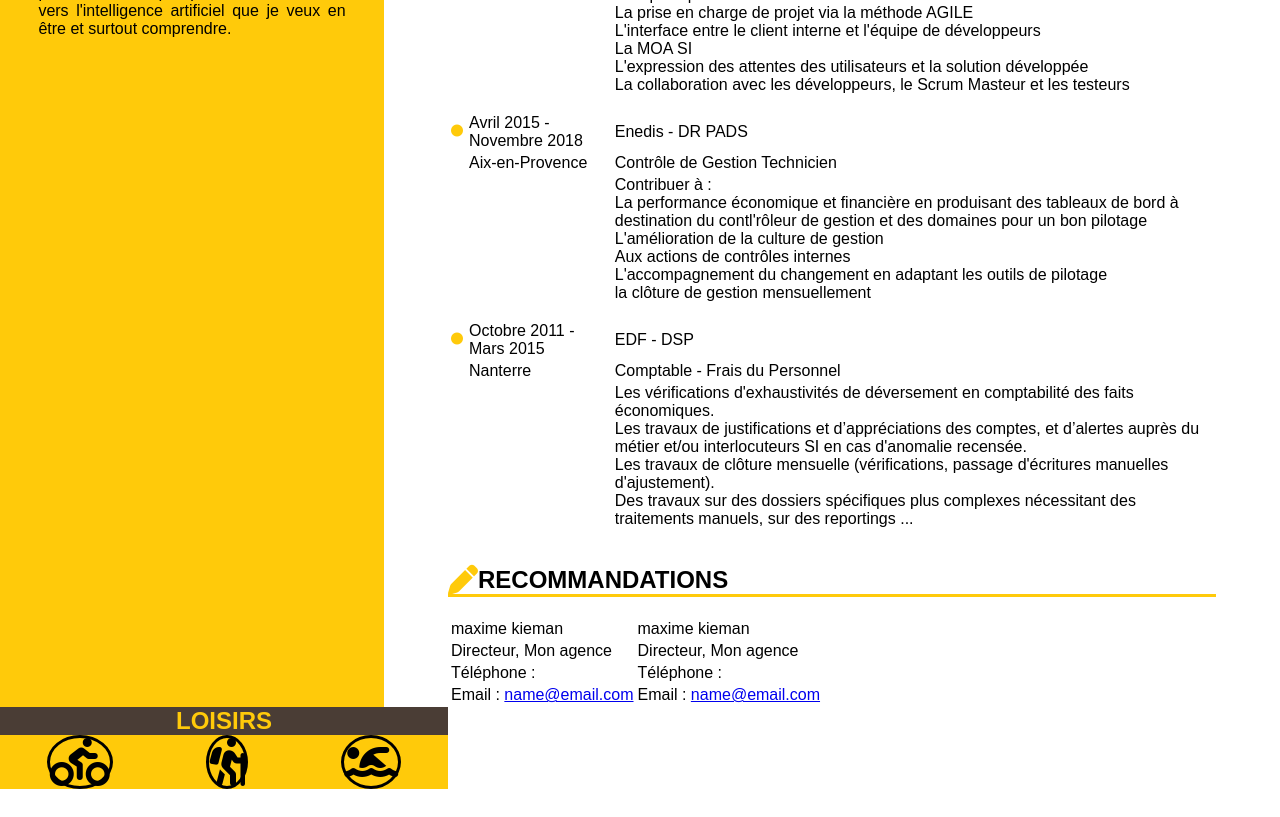
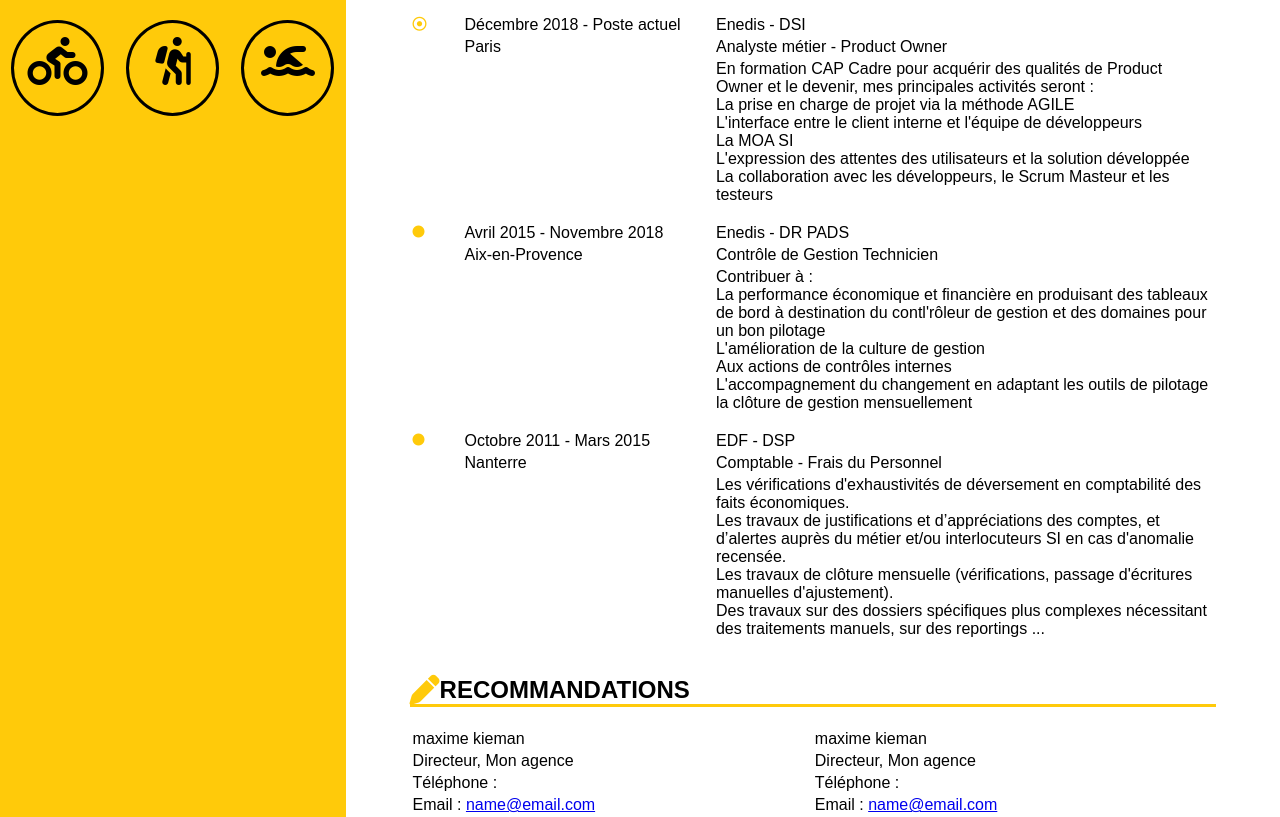
Before and after one commit to gwcch/.github.io, a plain HTML site: page index.html in a window 1280 px wide. Shown: the part 735-1552 px from the top of the page. Before the commit the page ends 1524 px from the top, so only its background shows below. Drawn offline with Linux system fonts and the light colour scheme; a web font is replaced by a local one.

Commit message:
Mise en forme Modification du header et footer

```diff
--- a/index.html
+++ b/index.html
@@ -24,10 +24,6 @@
     <script src="https://kit.fontawesome.com/b477d9e0d1.js" crossorigin="anonymous"></script>
   </head>
   <body>
-    <header>
-      <h1><span>Gwenn</span> de CHAURAND</h1>
-      <p><span id="souligne">Dével</span>oppeuse web freelance</p>
-    </header>
     <div class="container">
       <aside>
         <img src="images/batman.png" alt="avatar">
@@ -48,8 +44,20 @@
           <p>Passionnée des nouvelles technoogies et par l'évolution que prends notre monde vers l'intelligence artificiel que je veux en être et surtout comprendre.
           </p>
         </section>
+        <footer>
+          <h2>loisirs</h2>
+          <div class="loisirs">
+            <i class="fas fa-biking fa-3x"></i>
+            <i class="fas fa-hiking fa-3x"></i>
+            <i class="fas fa-swimmer fa-3x"></i>
+          </div>
+        </footer>
       </aside>
       <main>
+        <header>
+          <h1><span>Gwenn</span> de CHAURAND</h1>
+          <p><span id="souligne">Dével</span>oppeuse web freelance</p>
+        </header>
         <article class="formexp">
           <h2><i class="fas fa-graduation-cap fa-lg"></i>formation</h2>
           <table>
@@ -107,7 +115,7 @@
             <tr class="lg-prm">
               <td><i class="far fa-dot-circle fa-sm"></i></td>
               <td class="col-prm">Décembre 2018 - Poste actuel</td>
-              <td class="col-scd">Enedis - DSI</td>
+              <td>Enedis - DSI</td>
             </tr>
             <tr>
               <td></td>
@@ -128,7 +136,7 @@
               </td>
             </tr>
             <tr class="lg-prm">
-              <td><i class="fas fa-circle fa-xs"></i></td>
+              <td class="col-icon"><i class="fas fa-circle fa-xs"></i></td>
               <td class="col-prm">Avril 2015 - Novembre 2018</td>
               <td class="col-scd">Enedis - DR PADS</td>
             </tr>
@@ -178,15 +186,15 @@
         <article >
           <h2><i class="fas fa-pen  fa-lg"></i>recommandations</h2>
           <table class="rec">
-            <tr class="lg-prm">
-              <td class="col-rec">maxime kieman</td>
-              <td class="col-rec">maxime kieman</td>
+            <tr>
+              <td>maxime kieman</td>
+              <td>maxime kieman</td>
             </tr>
-            <tr class="lg-prm">
+            <tr>
               <td>Directeur, Mon agence</td>
               <td>Directeur, Mon agence</td>
             </tr>
-            <tr class="lg-prm">
+            <tr>
               <td>Téléphone : <a href="tel:"></a></td>
               <td>Téléphone : <a href="tel:"></a></td>
             </tr>
@@ -198,13 +206,6 @@
         </article>
       </main>
     </div>
-    <footer>
-      <h2>loisirs</h2>
-      <div class="loisirs">
-        <i class="fas fa-biking fa-3x"></i>
-        <i class="fas fa-hiking fa-3x"></i>
-        <i class="fas fa-swimmer fa-3x"></i>
-      </div>
-    </footer>
+
   </body>
 </html>
--- a/style.css
+++ b/style.css
@@ -1,9 +1,6 @@
 body{
 	font-family: 'Chivo', Arial, sans-serif;
 	margin: 0;
-}
-header{
-	padding-left: 35%;
 }
 h1 span {
 	color: #ffca0a;
@@ -14,8 +11,8 @@ h2{
 h1, h2{
 	text-transform: uppercase;
 }
-aside, footer{
-	width: 35%;
+aside{
+	width: 30%;
 	background-color: #ffca0a;
 	padding: 0;
 }
@@ -26,10 +23,10 @@ aside h2, footer h2{
 	margin: 0;
 }
 aside img{
-	border-radius: 50%;
-	display: block;
-	text-align: center;
-	padding: 10%;
+		border-radius: 50%;
+    display: block;
+    padding: 10%;
+    margin: 0 auto;
 }
 aside p{
 	text-align: justify;
@@ -49,6 +46,11 @@ main i{
 footer i{
 	border: solid black;
 	border-radius: 50%;
+	width: 87px;
+	height: 76px;
+	text-align: center;
+	padding-top: 14px;
+	margin-top: 10%;
 }
 address{
 	font-style: normal;
@@ -58,6 +60,15 @@ ul{
 	list-style:none;
 	margin-top:0;
 	padding-left:0;
+}
+.col-icon{
+	width: 5%;
+}
+.col-prm{
+	width: 25%;
+}
+.col-scd{
+	width: 50%;
 }
 #souligne{
 	border-bottom: solid #ffca0a;
@@ -71,3 +82,6 @@ ul{
 	justify-content: space-around;
 	align-items: center;
 }
+.rec{
+	width: 100%;
+}
```
